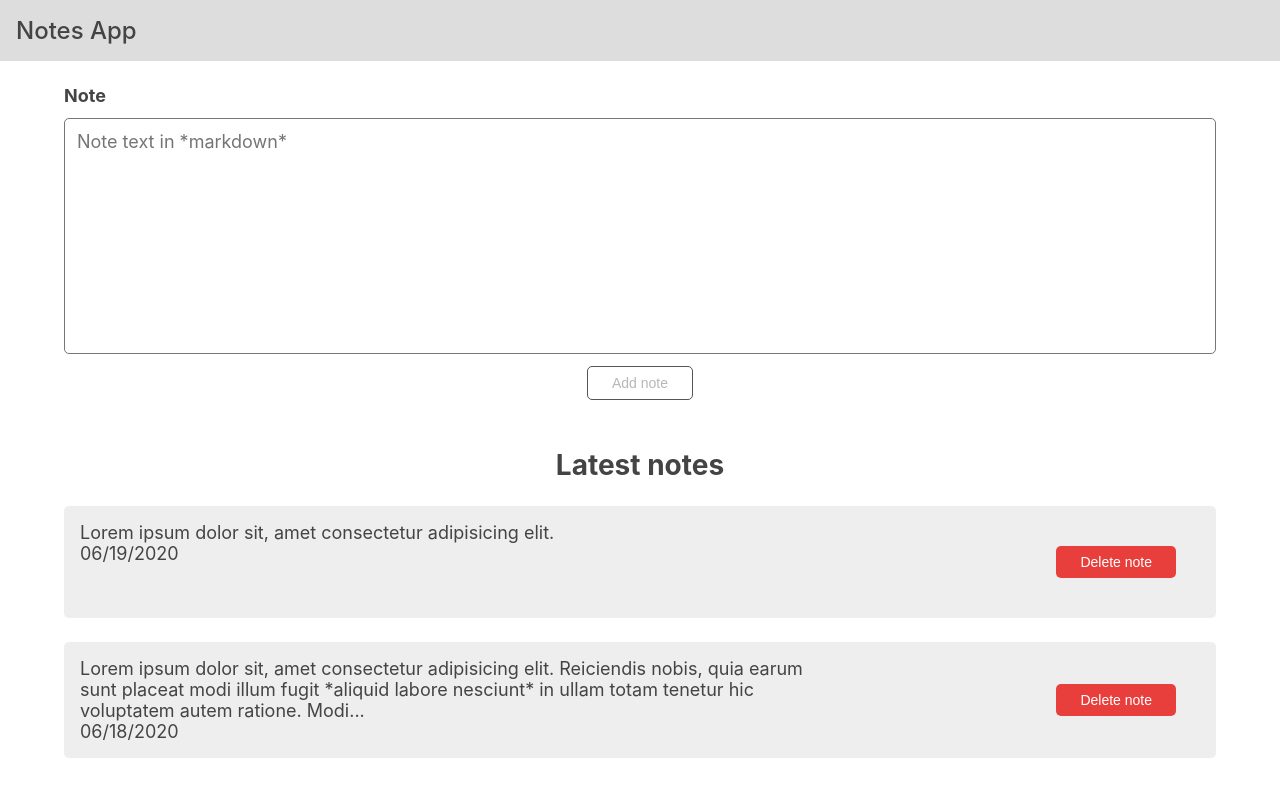
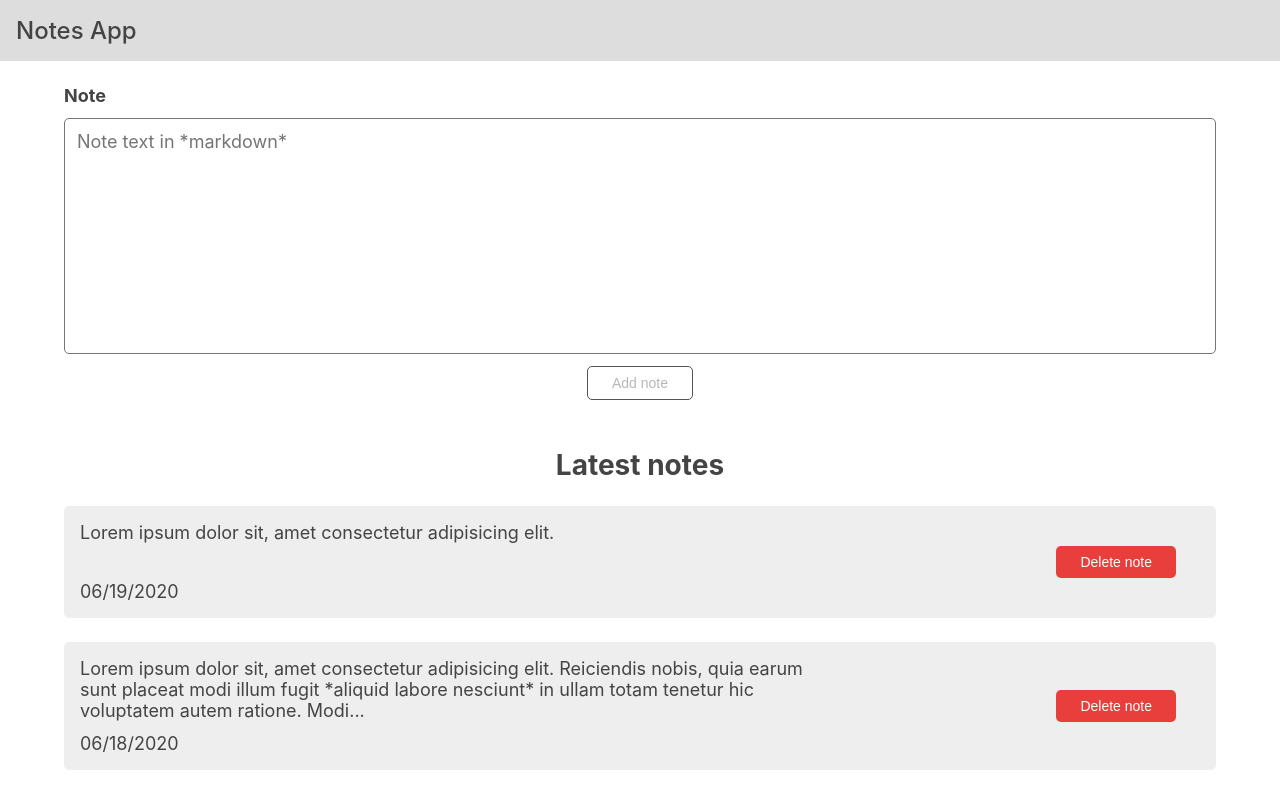
Before and after one commit to zakrzewskib/notes-internship-task, a React (Create React App) app: page / in a window 1280 px wide. Built offline with nearby package versions, Linux system fonts and the light colour scheme.

Commit message:
Style date in note

```diff
--- a/src/index.css
+++ b/src/index.css
@@ -104,6 +104,10 @@ textarea {
 
 .note-content {
     width: 66%;
+    display: flex;
+    flex-direction: column;
+    justify-content: space-between;
+    gap: 1.2rem;
 }
 
 .btn-delete {
```
